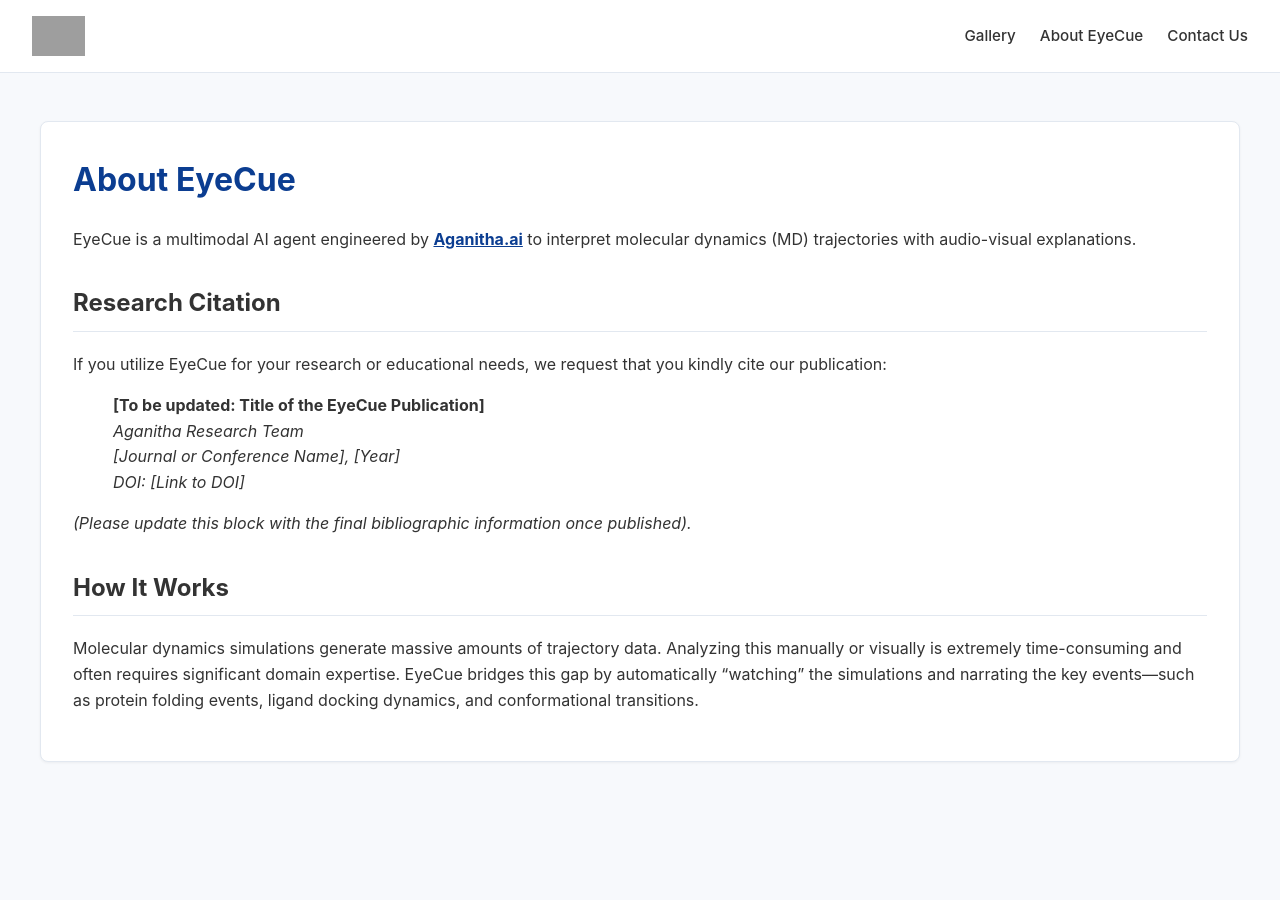
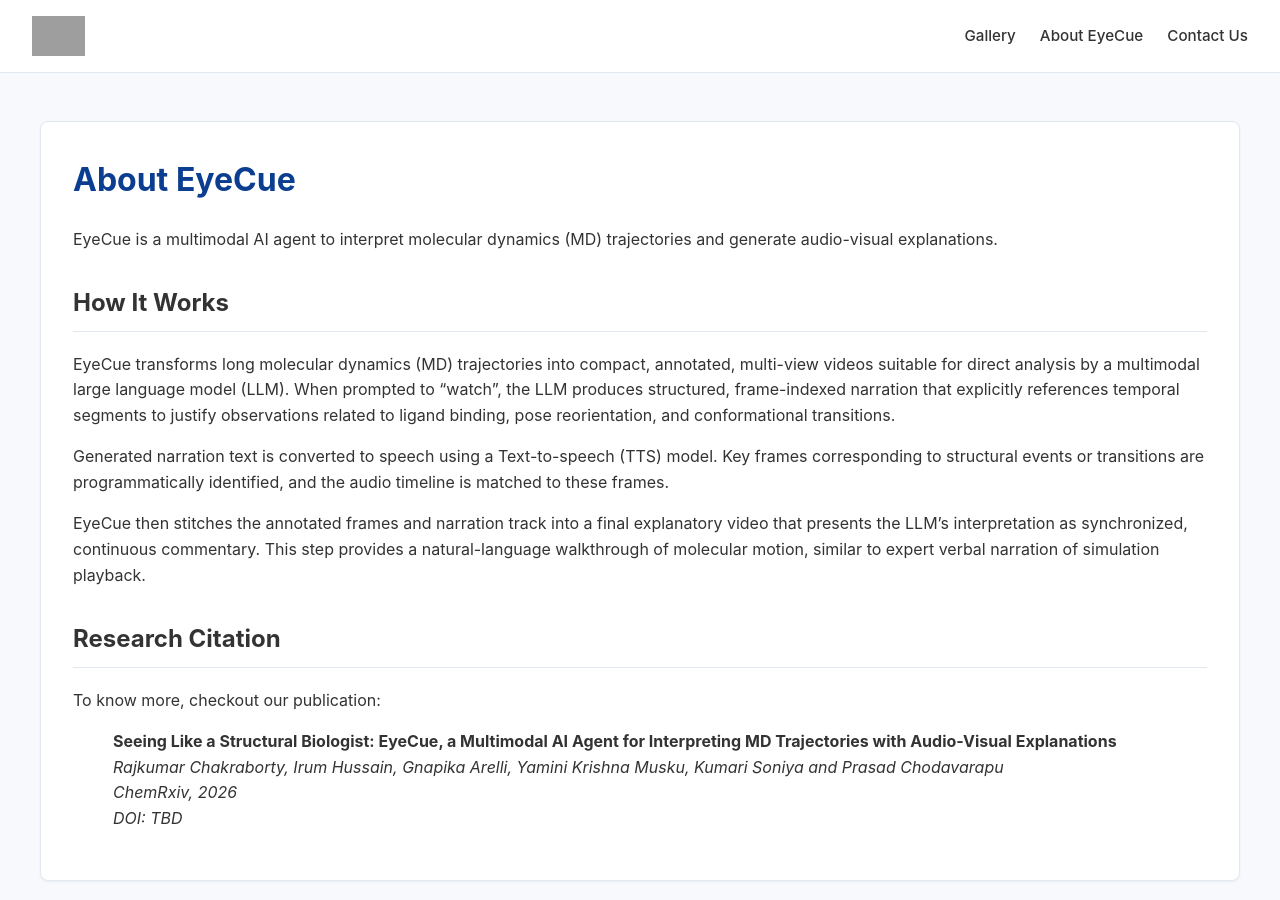
Before and after one commit to aganitha/eyecue, a Jekyll site: the page built from about.md, in a window 1280 px wide and 900 px high. Built offline with Jekyll 4.4.1, drawn with Linux system fonts in a browser that asks for light colours; grey boxes are pictures that could not be loaded.

Commit message:
Fixed baseurl to correctly resolve extra pages when using custom domain. Also, updated about and contact pages

```diff
--- a/_config.yml
+++ b/_config.yml
@@ -1,7 +1,7 @@
 title: EyeCue Gallery
-description: A gallery of videos generated by EyeCue, a multi-model AI agent engineered by aganitha.ai for interpreting molecular dynamics (MD) trajectories with audio-visual explanations.
-url: "https://gallery.aganitha.ai"
-baseurl: "/eyecue"
+description: A gallery of videos generated by EyeCue, a multimodal AI agent for interpreting Molecular Dynamics (MD) trajectories with audio-visual explanations.
+url: "https://eyecue-gallery.aganitha.ai"
+baseurl: "/"
 logo: "https://www.aganitha.ai/wp-content/uploads/2023/05/aganitha-logo.png"
 
 # We use a custom, clean layout tailored for corporate gallery compatibility
--- a/about.md
+++ b/about.md
@@ -8,21 +8,24 @@
 
 # About EyeCue
 
-EyeCue is a multimodal AI agent engineered by **[Aganitha.ai](https://www.aganitha.ai/)** to interpret molecular dynamics (MD) trajectories with audio-visual explanations.
+EyeCue is a multimodal AI agent to interpret molecular dynamics (MD) trajectories and generate audio-visual explanations.
+
+## How It Works
+
+EyeCue transforms long molecular dynamics (MD) trajectories into compact, annotated, multi-view videos suitable for direct analysis by a multimodal large language model (LLM). When prompted to “watch”, the LLM produces structured, frame-indexed narration that explicitly references temporal segments to justify observations related to ligand binding, pose reorientation, and conformational transitions.
+
+Generated  narration text is converted to speech using a Text-to-speech (TTS) model. Key frames corresponding to structural events or transitions are programmatically identified, and the audio timeline is matched to these frames.
+
+EyeCue then stitches the annotated frames and narration track into a final explanatory video that presents the LLM’s interpretation as synchronized, continuous commentary. This step provides a natural-language walkthrough of molecular motion, similar to expert verbal narration of simulation playback.
 
 ## Research Citation
 
-If you utilize EyeCue for your research or educational needs, we request that you kindly cite our publication:
+To know more, checkout our publication:
 
-> **[To be updated: Title of the EyeCue Publication]**
-> *Aganitha Research Team*
-> *[Journal or Conference Name], [Year]*
-> *DOI: [Link to DOI]*
+> **Seeing Like a Structural Biologist: EyeCue, a Multimodal AI Agent for Interpreting MD Trajectories with Audio-Visual Explanations**
+> *Rajkumar Chakraborty, Irum Hussain, Gnapika Arelli, Yamini Krishna Musku, Kumari Soniya and Prasad Chodavarapu*
+> *ChemRxiv, 2026*
+> *DOI: TBD*
 
-*(Please update this block with the final bibliographic information once published).*
-
-## How It Works
-
-Molecular dynamics simulations generate massive amounts of trajectory data. Analyzing this manually or visually is extremely time-consuming and often requires significant domain expertise. EyeCue bridges this gap by automatically "watching" the simulations and narrating the key events—such as protein folding events, ligand docking dynamics, and conformational transitions.
 
 </div>
```
Also changed, not shown: contact.md (+10 -8 lines).
